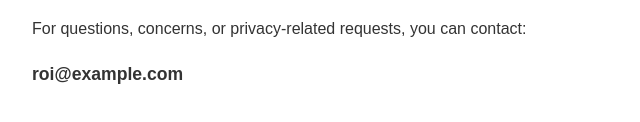
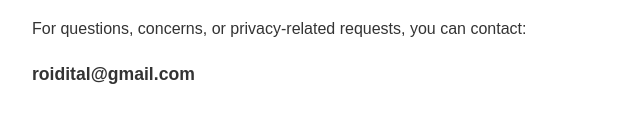
Before and after one commit to roidital/budgee_web_pages, a plain HTML site: page privacy_policy.html in a window 1280 px wide. Shown: the part 2953-3075 px from the top of the page, 158-798 px from the left. Drawn offline with Linux system fonts and the light colour scheme.

Commit message:
Update privacy_policy.html

```diff
--- a/privacy_policy.html
+++ b/privacy_policy.html
@@ -197,7 +197,7 @@
 </p>
 
 <p style="font-size: 1.1em; font-weight: bold;">
-    roi@example.com
+    roidital@gmail.com
 </p>
 
 </body>
```
